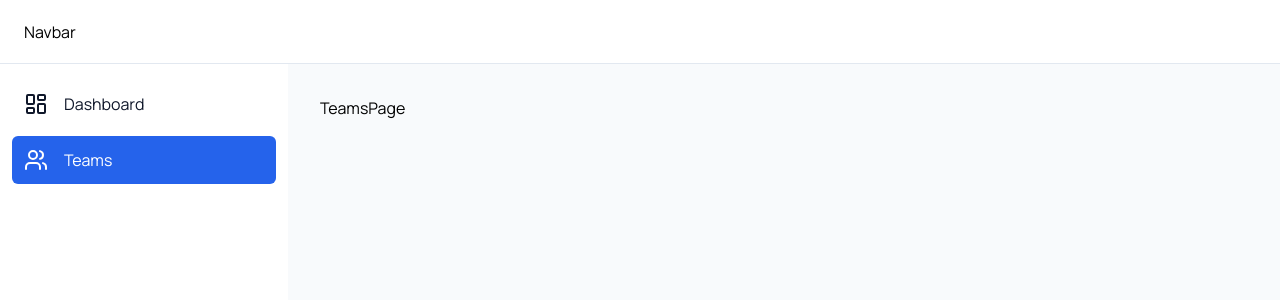
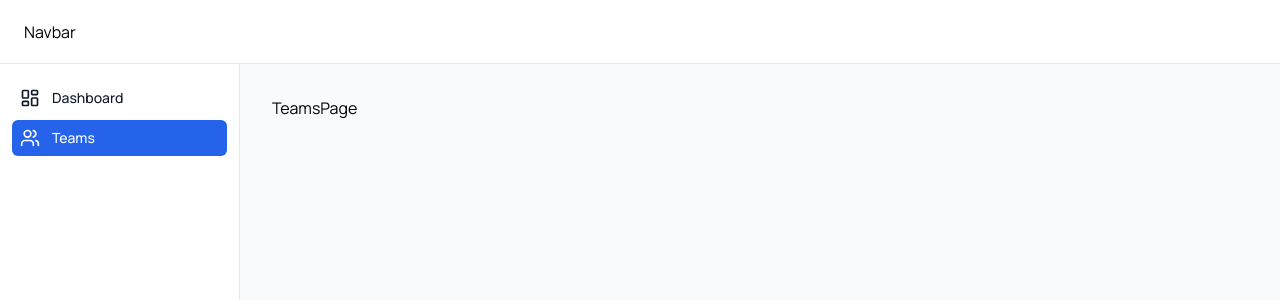
Before and after one commit to CallumB04/ticket-system, a React (Vite) app in the folder frontend/: page /teams in a window 1280 px wide. Shown: the top 300 px of the page. Built offline with nearby package versions, Linux system fonts and the light colour scheme; no server answers.

Commit message:
feat: update sidebar styles

```diff
--- a/frontend/src/App.css
+++ b/frontend/src/App.css
@@ -13,7 +13,7 @@
 
     /* Sizes */
     --navbar-height: 64px;
-    --sidebar-width: 288px;
+    --sidebar-width: 240px;
 
     /* Colors */
     --highlight-color: #2563eb;
--- a/frontend/src/layout/Sidebar/Sidebar.tsx
+++ b/frontend/src/layout/Sidebar/Sidebar.tsx
@@ -13,19 +13,19 @@ const Sidebar = ({ className }: SidebarProps) => {
     return (
         <aside
             className={twMerge(
-                "bg-surface mt-navbar-height w-sidebar-width fixed top-0 left-0 hidden h-[calc(100vh-var(--navbar-height))] flex-col gap-2 px-3 py-4 lg:flex",
+                "bg-surface border-r-layout-border mt-navbar-height w-sidebar-width fixed top-0 left-0 hidden h-[calc(100vh-var(--navbar-height))] flex-col gap-1 border-r px-3 py-4 lg:flex",
                 className
             )}
         >
             <SidebarLink
                 text="Dashboard"
-                icon={<LayoutDashboard />}
+                icon={<LayoutDashboard size={20} />}
                 to="/dashboard"
                 open={location.pathname.includes("dashboard")}
             />
             <SidebarLink
                 text="Teams"
-                icon={<Users />}
+                icon={<Users size={20} />}
                 to="/teams"
                 open={location.pathname.includes("teams")}
             />
--- a/frontend/src/layout/Sidebar/components/SidebarLink.tsx
+++ b/frontend/src/layout/Sidebar/components/SidebarLink.tsx
@@ -15,7 +15,7 @@ const SidebarLink = ({ className, text, icon, to, open }: SidebarLinkProps) => {
         <Link
             to={to}
             className={twMerge(
-                "flex h-max w-full items-center gap-4 rounded-md p-3 transition-colors duration-200",
+                "flex h-max w-full items-center gap-3 rounded-md p-2 transition-colors duration-200",
                 open
                     ? "bg-highlight text-btn-primary-text"
                     : "hover:bg-surface-muted text-text-primary",
@@ -23,7 +23,7 @@ const SidebarLink = ({ className, text, icon, to, open }: SidebarLinkProps) => {
             )}
         >
             {icon}
-            <p>{text}</p>
+            <p className="text-sm font-medium">{text}</p>
         </Link>
     );
 };
```
